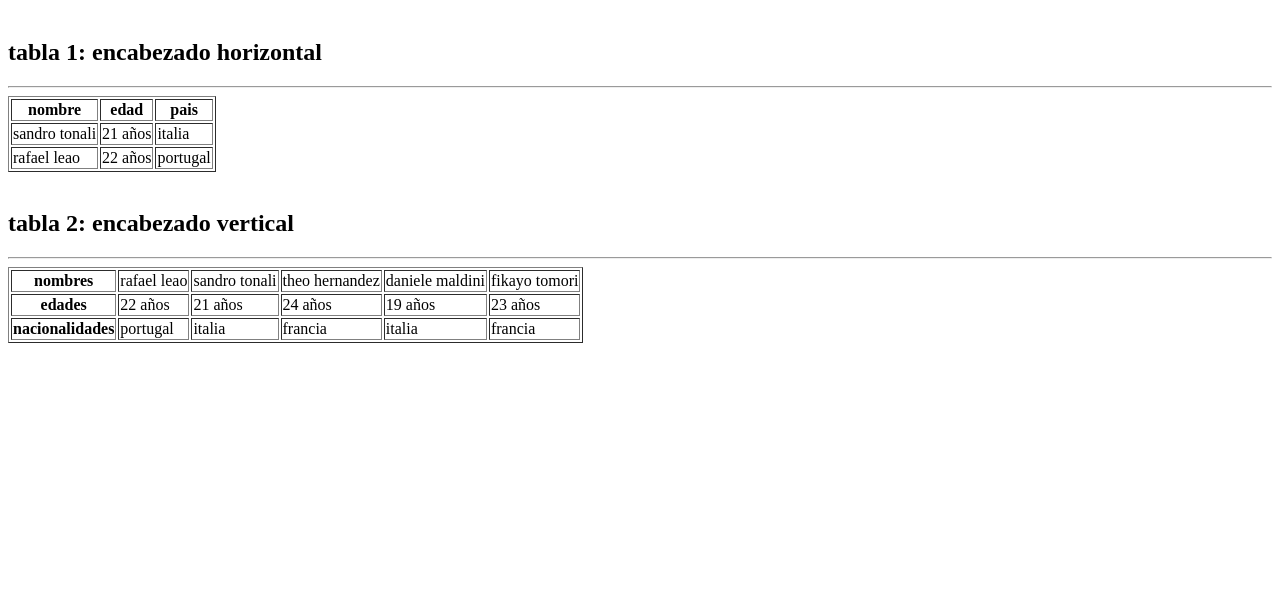
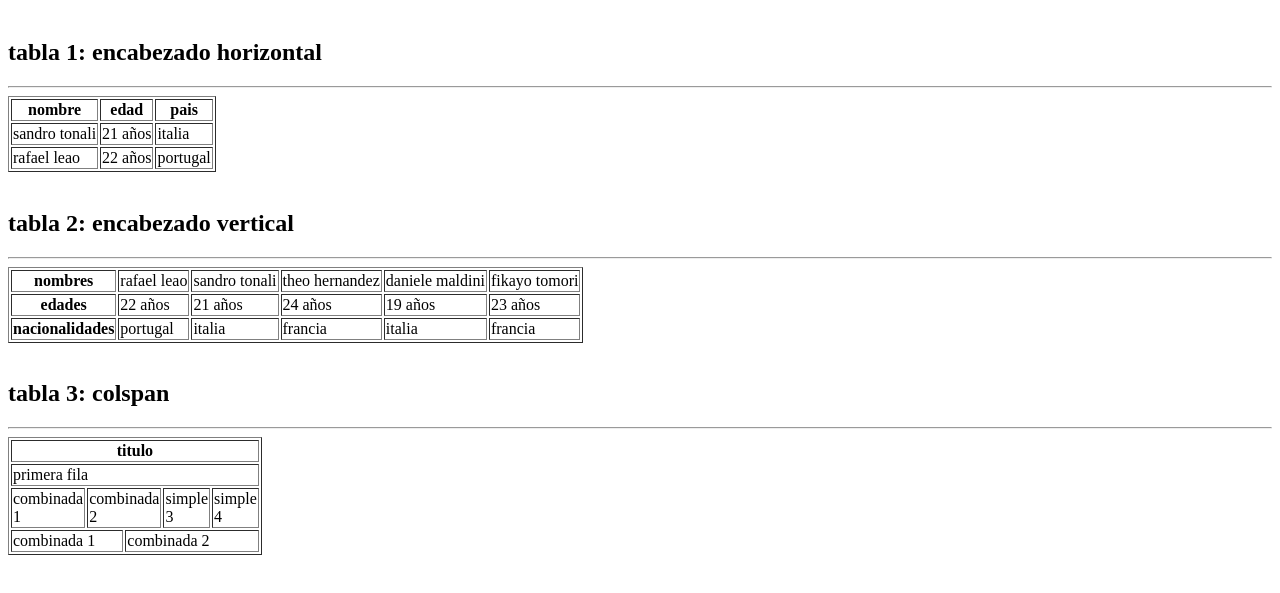
Before and after one commit to andresrodriguez98/tablas-git-andres, a plain HTML site: page index.html in a window 1280 px wide. Shown: the part 79-672 px from the top of the page. Drawn offline with Linux system fonts and the light colour scheme.

Commit message:
se agrega tabla 3

```diff
--- a/index.html
+++ b/index.html
@@ -5,6 +5,11 @@
     <meta http-equiv="X-UA-Compatible" content="IE=edge">
     <meta name="viewport" content="width=device-width, initial-scale=1.0">
     <title>tablas Git</title>
+    <style>
+      .table-3{
+        width: 180px;
+      }
+    </style>
 </head>
 <body>
     <h1> tablas en HTML</h1>
@@ -68,5 +73,37 @@
         </tbody>
     </table>
 
+    <br>
+
+    <h2>tabla 3: colspan</h2>
+    <hr>
+    <table border="1" class="table-3">
+      <thead>
+        <tr>
+          <th colspan="6"> titulo</th>
+        </tr>
+
+      </thead>
+
+      <tbody>
+        <tr>
+          <td colspan="6"> primera fila</td>
+        </tr>
+
+        <tr>
+          <td colspan="2"> combinada 1</td>
+          <td colspan="2"> combinada 2</td>
+          <td> simple 3</td>
+          <td> simple 4</td>
+        </tr>
+
+        <tr>
+          <td colspan="3"> combinada 1</td>
+          <td colspan="3"> combinada 2</td>
+        </tr>
+      </tbody>
+    </table>
+
+
 </body>
 </html>
```
